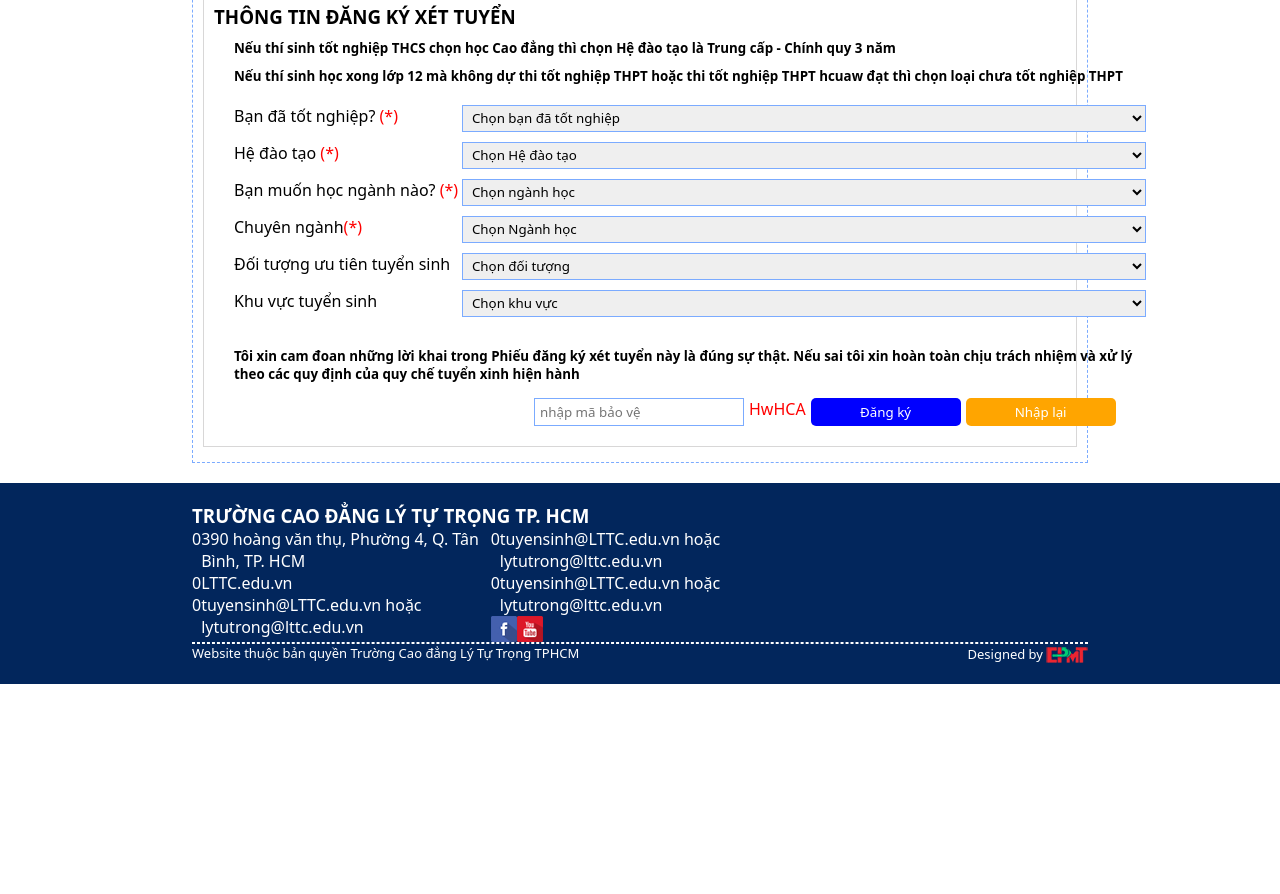
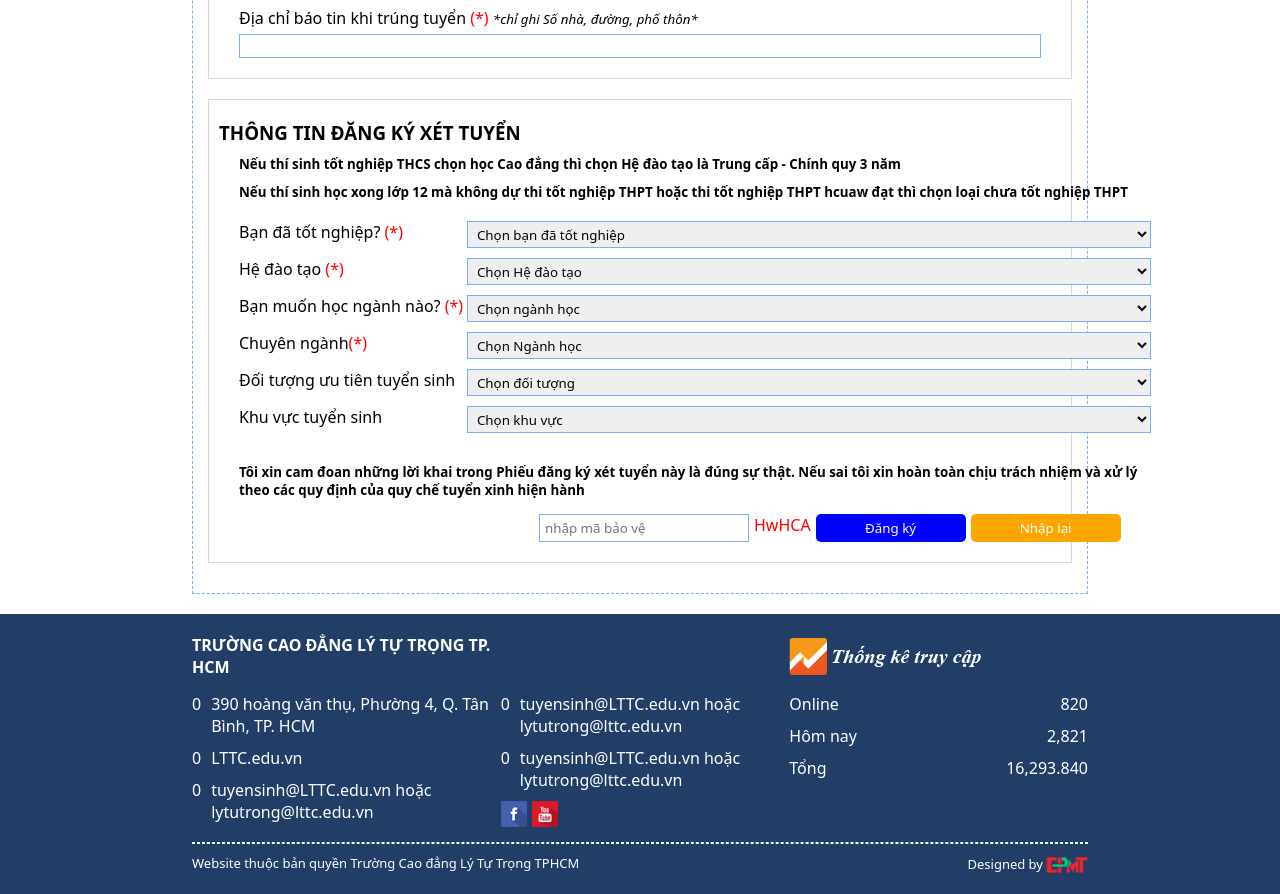
Before and after one commit to Bas3L3ss/BT_form, a plain HTML site: page index.html in a window 1280 px wide. Shown: the part 783-1677 px from the top of the page. Before the commit the page ends 1467 px from the top, so only its background shows below. Drawn offline with Linux system fonts and the light colour scheme.

Commit message:
yet to be responsive

```diff
--- a/index.html
+++ b/index.html
@@ -35,7 +35,7 @@
       </ul>
     </nav>
     <header class="wrapper">
-      <!-- <img src="/assets/images/logo.png" alt="" class="header-logo" /> -->
+      <img src="/assets/images/logo.png" alt="" class="header-logo" />
       <div class="header-info">
         <div class="header-languages">
           <div class="language-en">
@@ -466,7 +466,10 @@
     </section>
     <footer class="mt-2">
       <div class="wrapper">
-        <h3 class="footer-header">trường cao đẳng lý tự trọng tp. hcm</h3>
+        <div class="footer-header_container">
+          <h3 class="footer-header">trường cao đẳng lý tự trọng tp. hcm</h3>
+          <img src="/assets/images/thongke.png" alt="" />
+        </div>
         <div class="footer-1">
           <div class="footer-col1">
             <div class="footer-col footer-col1_row1">
@@ -497,9 +500,18 @@
             </div>
           </div>
           <div class="footer-col3">
-            <div class="footer-col footer-col3_row1"></div>
-            <div class="footer-col footer-col3_row2"></div>
-            <div class="footer-col footer-col3_row3"></div>
+            <div class="footer-col footer-col3_row1">
+              <p class="thongke-info">Online</p>
+              <p class="thongke-data">820</p>
+            </div>
+            <div class="footer-col footer-col3_row2">
+              <p class="thongke-info">Hôm nay</p>
+              <p class="thongke-data">2,821</p>
+            </div>
+            <div class="footer-col footer-col3_row3">
+              <p class="thongke-info">Tổng</p>
+              <p class="thongke-data">16,293.840</p>
+            </div>
           </div>
         </div>
         <div class="border-line"></div>
--- a/style.css
+++ b/style.css
@@ -11,6 +11,9 @@
     Oxygen, Ubuntu, Cantarell, "Open Sans", "Helvetica Neue", sans-serif;
 }
 /* general stylings */
+html {
+  overflow-x: hidden;
+}
 
 h1,
 h2,
@@ -25,7 +28,10 @@ li {
 img {
   max-width: 100%;
 }
-
+select,
+input {
+  max-width: 100%;
+}
 /* utils */
 .height-parent {
   height: 100%;
@@ -54,6 +60,7 @@ img {
 .border-line {
   width: 100%;
   border: 1px dashed white;
+  margin-block: 10px;
 }
 .entity {
   display: inline-block;
@@ -179,7 +186,7 @@ header {
 }
 /* cta */
 .cta {
-  padding: 15px 10px;
+  padding: 30px 15px;
   border: 1px dashed rgb(123, 171, 255);
 }
 .cta :is(input, select) {
@@ -270,7 +277,7 @@ article {
 /* footer */
 footer {
   padding-block: 20px;
-  background-color: #02265c;
+  background-color: #223e67;
   width: 100%;
   color: white;
 }
@@ -290,4 +297,32 @@ footer {
 }
 .footer-col {
   display: flex;
+  padding-block: 5px;
 }
+.footer-header_container {
+  display: grid;
+  grid-template-columns: repeat(3, 1fr);
+  align-items: center;
+  margin-bottom: 10px;
+}
+.footer-header_container img {
+  grid-column: 3;
+}
+.footer-header {
+  font-size: medium;
+}
+.footer-col3 .footer-col {
+  justify-content: space-between;
+}
+:is(.footer-col1, .footer-col2) .footer-col {
+  font-size: 16px;
+}
+.footer-col2_row3 {
+  gap: 5px;
+}
+.footer-icon {
+  margin-right: 10px;
+}
+.footer-col2 {
+  padding-inline: 10px;
+}
```
